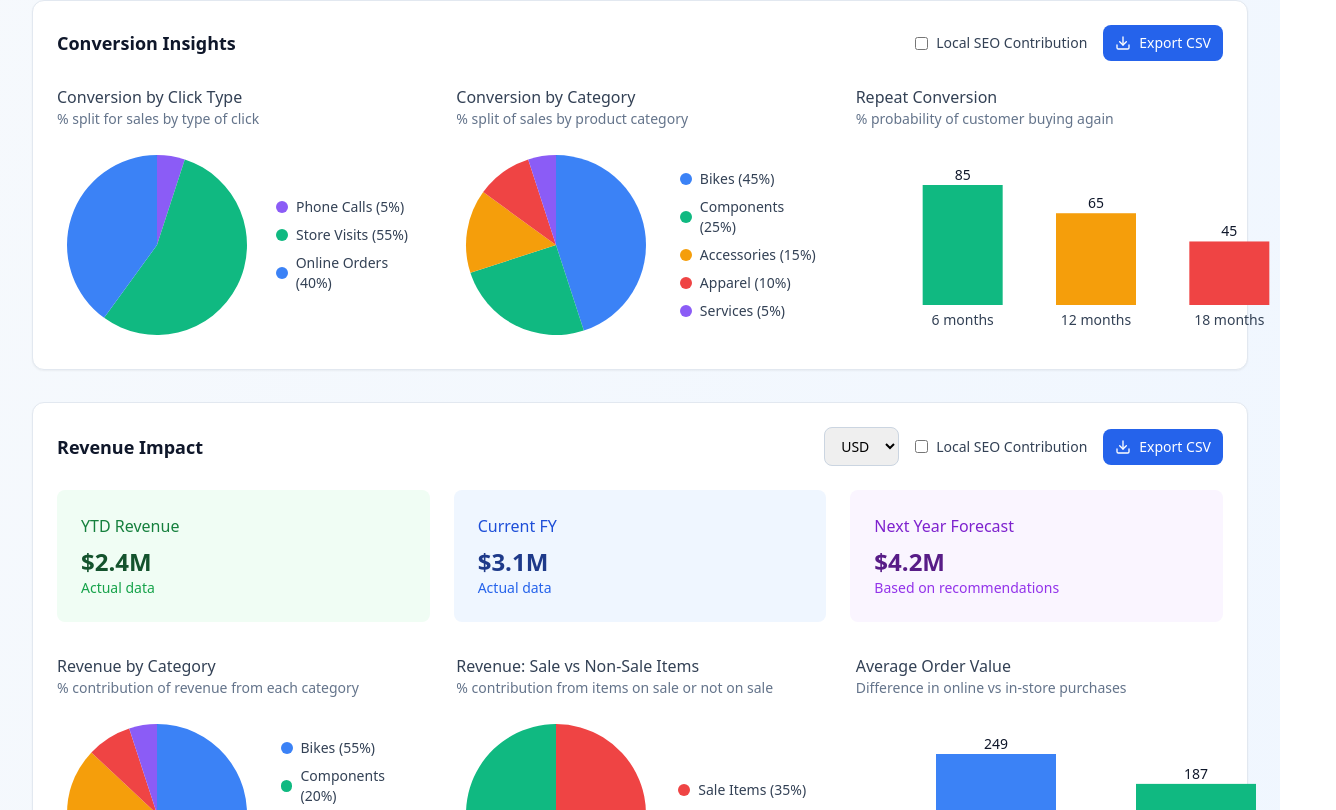
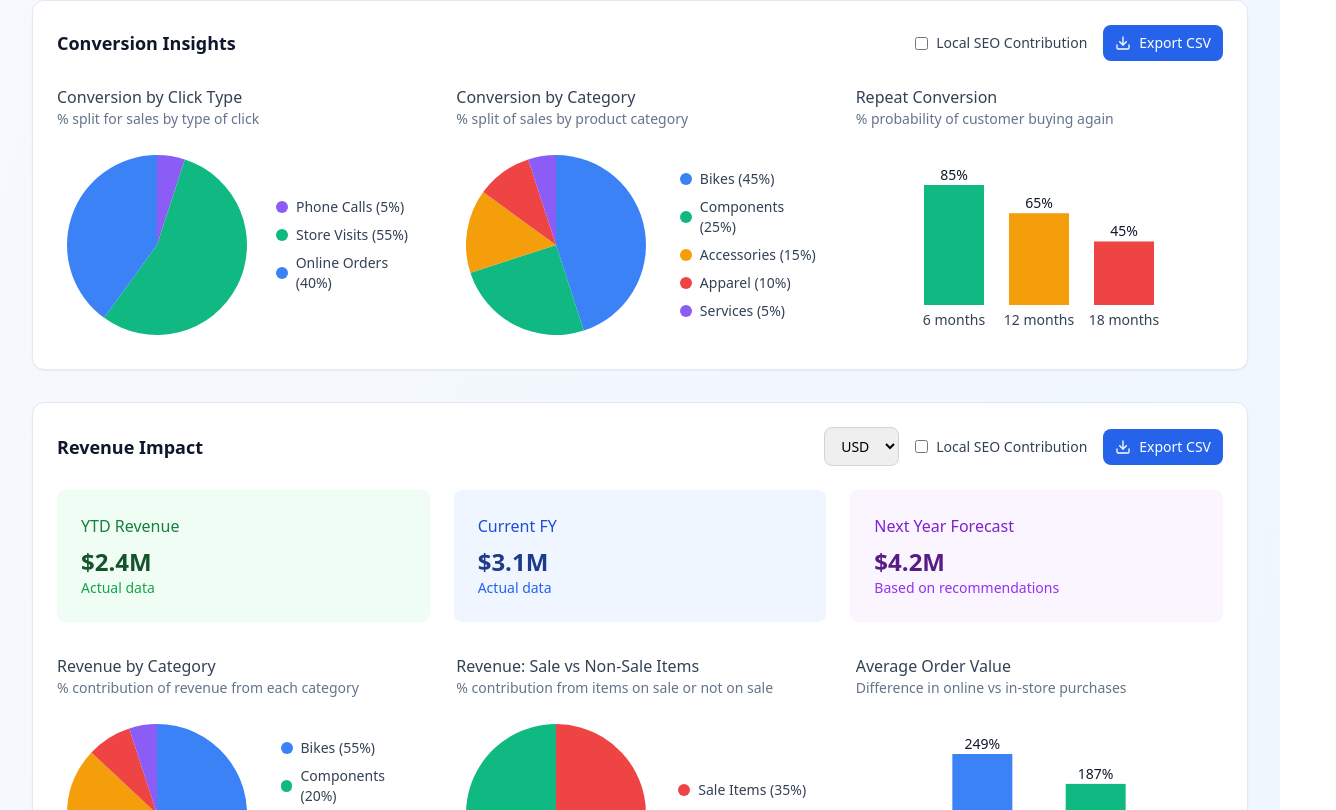
Before and after one commit to apurv123/growthcompass-seo-insights, a React (Vite) app: page /local-seo-plus in a window 1280 px wide. Shown: the part 2010-2820 px from the top of the page, 1336 px wide, since content can reach past the window. Built offline with nearby package versions, Linux system fonts and the light colour scheme.

Commit message:
Fix Repeat Conversion and Average Order Value bar charts layout

```diff
--- a/src/components/StrategicImpactTab.tsx
+++ b/src/components/StrategicImpactTab.tsx
@@ -145,6 +145,7 @@ const StrategicImpactTab: React.FC<StrategicImpactTabProps> = ({
     { label: 'Services', value: 5, percentage: 5, color: '#8b5cf6' }
   ];
 
+  // Stacked bar chart data for repeat conversion
   const repeatConversionData = [
     { label: '6 months', value: 85, color: '#10b981' },
     { label: '12 months', value: 65, color: '#f59e0b' },
@@ -188,6 +189,59 @@ const StrategicImpactTab: React.FC<StrategicImpactTabProps> = ({
     { label: 'Jenson USA', value: 5, percentage: 5, color: '#8b5cf6' },
     { label: 'Others', value: 3, percentage: 3, color: '#6b7280' }
   ];
+
+  // Custom Stacked Bar Chart Component
+  const StackedBarChart: React.FC<{ data: Array<{label: string, value: number, color: string}>, height?: number }> = ({
+    data,
+    height = 200
+  }) => {
+    const maxValue = Math.max(...data.map(d => d.value));
+    const chartWidth = 280;
+    const chartHeight = height - 80;
+    const barWidth = 60;
+    const barSpacing = (chartWidth - barWidth * data.length) / (data.length + 1);
+
+    return (
+      <div className="w-full flex justify-center">
+        <svg width={chartWidth} height={height}>
+          {data.map((item, index) => {
+            const barHeight = (item.value / maxValue) * chartHeight;
+            const x = barSpacing + index * (barWidth + barSpacing);
+            const y = 40 + chartHeight - barHeight;
+
+            return (
+              <g key={index}>
+                <rect
+                  x={x}
+                  y={y}
+                  width={barWidth}
+                  height={barHeight}
+                  fill={item.color}
+                  className="hover:opacity-80 transition-opacity"
+                />
+                <text
+                  x={x + barWidth / 2}
+                  y={40 + chartHeight + 20}
+                  textAnchor="middle"
+                  className="text-sm fill-slate-700"
+                >
+                  {item.label}
+                </text>
+                <text
+                  x={x + barWidth / 2}
+                  y={y - 5}
+                  textAnchor="middle"
+                  className="text-sm font-medium fill-slate-900"
+                >
+                  {item.value}%
+                </text>
+              </g>
+            );
+          })}
+        </svg>
+      </div>
+    );
+  };
 
   return (
     <div className="space-y-8">
@@ -445,14 +499,14 @@ const StrategicImpactTab: React.FC<StrategicImpactTabProps> = ({
             )}
           </div>
 
-          {/* Repeat Conversion */}
+          {/* Repeat Conversion - Now Stacked Bar Chart */}
           <div className="flex flex-col">
             <div className="mb-4">
               <h4 className="text-md font-medium text-slate-700">Repeat Conversion</h4>
               <p className="text-sm text-slate-500">% probability of customer buying again</p>
             </div>
             <div className="flex justify-center flex-1">
-              <BarChart data={repeatConversionData} height={200} showValues={true} />
+              <StackedBarChart data={repeatConversionData} height={200} />
             </div>
             {localSEOContribution && (
               <div className="text-center text-sm text-blue-600 mt-4">
@@ -558,14 +612,14 @@ const StrategicImpactTab: React.FC<StrategicImpactTabProps> = ({
             )}
           </div>
 
-          {/* Average Order Value */}
+          {/* Average Order Value - Now Bar Chart */}
           <div className="flex flex-col">
             <div className="mb-4">
               <h4 className="text-md font-medium text-slate-700">Average Order Value</h4>
               <p className="text-sm text-slate-500">Difference in online vs in-store purchases</p>
             </div>
             <div className="flex justify-center flex-1">
-              <BarChart data={averageOrderValueData} height={200} showValues={true} />
+              <StackedBarChart data={averageOrderValueData} height={200} />
             </div>
             {localSEOContribution && (
               <div className="text-center text-sm text-blue-600 mt-4">
```
